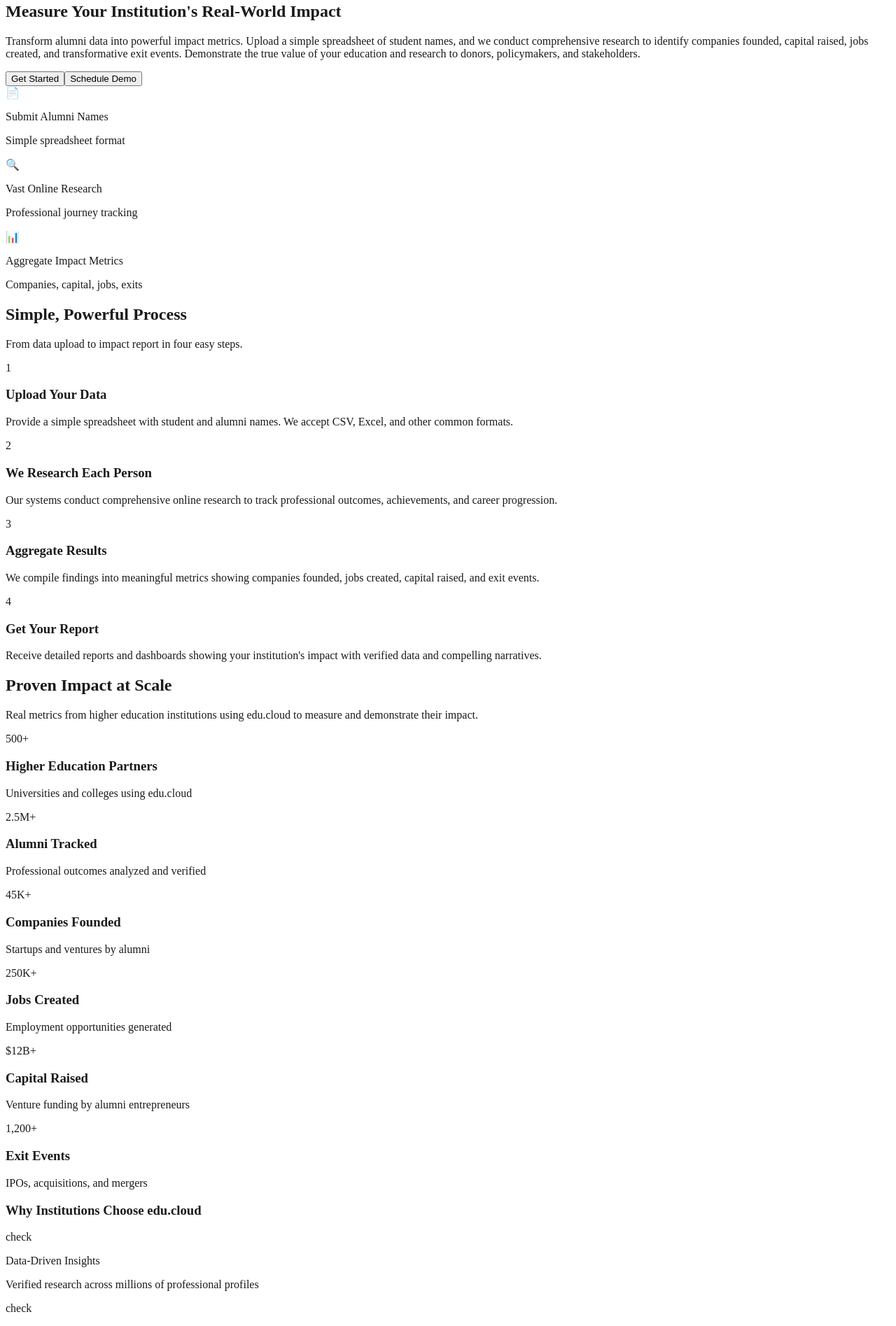
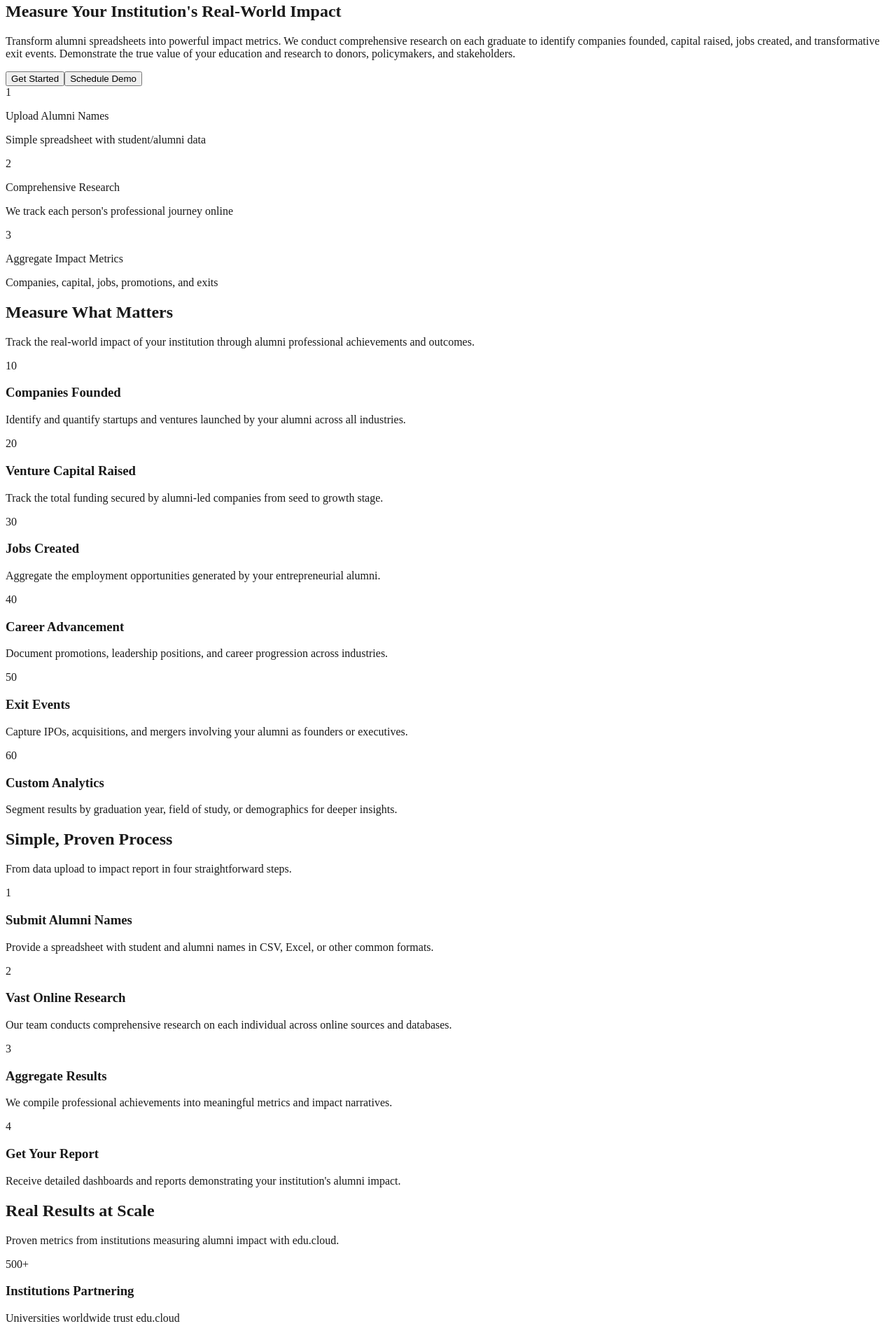
Before and after one commit to iakobidzedavid/educloud, a Next.js app: page / in a window 1280 px wide. Shown: the part 100-1995 px from the top of the page at 70% size. Built offline with nearby package versions, Linux system fonts and the light colour scheme.

Commit message:
[App] Find out what is the main page when we redirect to our web page, and change this

```diff
--- a/src/app/contact/page.tsx
+++ b/src/app/contact/page.tsx
@@ -117,7 +117,7 @@ export default function Contact() {
 
               {submitted && (
                 <div className="mt-4 p-4 bg-green-50 border border-green-200 rounded-lg text-green-800 text-center">
-                  check Thank you! We\'ll be in touch soon.
+                  check Thank you! We will be in touch soon.
                 </div>
               )}
             </form>
--- a/src/app/page.tsx
+++ b/src/app/page.tsx
@@ -1,7 +1,5 @@
 import Header from '@/components/Header';
 import Footer from '@/components/Footer';
-import HowItWorks from '@/components/HowItWorks';
-import Impact from '@/components/Impact';
 import CTA from '@/components/CTA';
 
 function Hero() {
@@ -14,7 +12,7 @@ function Hero() {
               Measure Your Institution's Real-World Impact
             </h1>
             <p className="text-lg sm:text-xl text-gray-700 mb-8 leading-relaxed">
-              Transform alumni data into powerful impact metrics. Upload a simple spreadsheet of student names, and we conduct comprehensive research to identify companies founded, capital raised, jobs created, and transformative exit events. Demonstrate the true value of your education and research to donors, policymakers, and stakeholders.
+              Transform alumni spreadsheets into powerful impact metrics. We conduct comprehensive research on each graduate to identify companies founded, capital raised, jobs created, and transformative exit events. Demonstrate the true value of your education and research to donors, policymakers, and stakeholders.
             </p>
             <div className="flex flex-col sm:flex-row gap-4">
               <button className="bg-yellow-500 text-gray-900 px-8 py-3 rounded-lg hover:bg-yellow-600 transition font-semibold">
@@ -26,36 +24,267 @@ function Hero() {
             </div>
           </div>
           <div className="bg-white rounded-2xl shadow-lg p-8 border border-gray-100">
-            <div className="space-y-4">
-              <div className="flex items-center gap-4">
-                <div className="w-12 h-12 bg-yellow-100 rounded-lg flex items-center justify-center">
-                  <span className="text-2xl">📄</span>
+            <div className="space-y-6">
+              <div className="flex items-start gap-4">
+                <div className="w-12 h-12 bg-yellow-100 rounded-lg flex items-center justify-center flex-shrink-0">
+                  <span className="text-2xl">1</span>
                 </div>
                 <div>
-                  <p className="font-semibold text-gray-900">Submit Alumni Names</p>
-                  <p className="text-sm text-gray-600">Simple spreadsheet format</p>
+                  <p className="font-semibold text-gray-900">Upload Alumni Names</p>
+                  <p className="text-sm text-gray-600">Simple spreadsheet with student/alumni data</p>
                 </div>
               </div>
-              <div className="flex items-center gap-4">
-                <div className="w-12 h-12 bg-yellow-100 rounded-lg flex items-center justify-center">
-                  <span className="text-2xl">🔍</span>
+              <div className="flex items-start gap-4">
+                <div className="w-12 h-12 bg-yellow-100 rounded-lg flex items-center justify-center flex-shrink-0">
+                  <span className="text-2xl">2</span>
                 </div>
                 <div>
-                  <p className="font-semibold text-gray-900">Vast Online Research</p>
-                  <p className="text-sm text-gray-600">Professional journey tracking</p>
+                  <p className="font-semibold text-gray-900">Comprehensive Research</p>
+                  <p className="text-sm text-gray-600">We track each person's professional journey online</p>
                 </div>
               </div>
-              <div className="flex items-center gap-4">
-                <div className="w-12 h-12 bg-yellow-100 rounded-lg flex items-center justify-center">
-                  <span className="text-2xl">📊</span>
+              <div className="flex items-start gap-4">
+                <div className="w-12 h-12 bg-yellow-100 rounded-lg flex items-center justify-center flex-shrink-0">
+                  <span className="text-2xl">3</span>
                 </div>
                 <div>
                   <p className="font-semibold text-gray-900">Aggregate Impact Metrics</p>
-                  <p className="text-sm text-gray-600">Companies, capital, jobs, exits</p>
+                  <p className="text-sm text-gray-600">Companies, capital, jobs, promotions, and exits</p>
                 </div>
               </div>
             </div>
           </div>
+        </div>
+      </div>
+    </section>
+  );
+}
+
+function Features() {
+  const features = [
+    {
+      icon: '10',
+      title: 'Companies Founded',
+      description: 'Identify and quantify startups and ventures launched by your alumni across all industries.',
+    },
+    {
+      icon: '20',
+      title: 'Venture Capital Raised',
+      description: 'Track the total funding secured by alumni-led companies from seed to growth stage.',
+    },
+    {
+      icon: '30',
+      title: 'Jobs Created',
+      description: 'Aggregate the employment opportunities generated by your entrepreneurial alumni.',
+    },
+    {
+      icon: '40',
+      title: 'Career Advancement',
+      description: 'Document promotions, leadership positions, and career progression across industries.',
+    },
+    {
+      icon: '50',
+      title: 'Exit Events',
+      description: 'Capture IPOs, acquisitions, and mergers involving your alumni as founders or executives.',
+    },
+    {
+      icon: '60',
+      title: 'Custom Analytics',
+      description: 'Segment results by graduation year, field of study, or demographics for deeper insights.',
+    },
+  ];
+
+  return (
+    <section id="features" className="py-20 px-4 sm:px-6 lg:px-8 bg-white">
+      <div className="max-w-7xl mx-auto">
+        <div className="text-center mb-16">
+          <h2 className="text-3xl sm:text-4xl lg:text-5xl font-bold text-gray-900 mb-4">
+            Measure What Matters
+          </h2>
+          <p className="text-lg text-gray-600 max-w-2xl mx-auto">
+            Track the real-world impact of your institution through alumni professional achievements and outcomes.
+          </p>
+        </div>
+
+        <div className="grid grid-cols-1 md:grid-cols-2 lg:grid-cols-3 gap-8">
+          {features.map((feature, index) => (
+            <div
+              key={index}
+              className="bg-gray-50 rounded-xl p-8 hover:shadow-lg hover:bg-yellow-50 transition duration-300 border border-gray-100"
+            >
+              <div className="text-4xl font-bold text-yellow-500 mb-4">{feature.icon}</div>
+              <h3 className="text-xl font-bold text-gray-900 mb-3">{feature.title}</h3>
+              <p className="text-gray-600 leading-relaxed">{feature.description}</p>
+            </div>
+          ))}
+        </div>
+      </div>
+    </section>
+  );
+}
+
+function Process() {
+  const steps = [
+    {
+      number: '1',
+      title: 'Submit Alumni Names',
+      description: 'Provide a spreadsheet with student and alumni names in CSV, Excel, or other common formats.',
+    },
+    {
+      number: '2',
+      title: 'Vast Online Research',
+      description: 'Our team conducts comprehensive research on each individual across online sources and databases.',
+    },
+    {
+      number: '3',
+      title: 'Aggregate Results',
+      description: 'We compile professional achievements into meaningful metrics and impact narratives.',
+    },
+    {
+      number: '4',
+      title: 'Get Your Report',
+      description: 'Receive detailed dashboards and reports demonstrating your institution\'s alumni impact.',
+    },
+  ];
+
+  return (
+    <section className="py-20 px-4 sm:px-6 lg:px-8 bg-gray-50">
+      <div className="max-w-7xl mx-auto">
+        <div className="text-center mb-16">
+          <h2 className="text-3xl sm:text-4xl lg:text-5xl font-bold text-gray-900 mb-4">
+            Simple, Proven Process
+          </h2>
+          <p className="text-lg text-gray-600 max-w-2xl mx-auto">
+            From data upload to impact report in four straightforward steps.
+          </p>
+        </div>
+
+        <div className="grid grid-cols-1 md:grid-cols-2 lg:grid-cols-4 gap-8">
+          {steps.map((step, index) => (
+            <div key={index} className="relative">
+              {index < steps.length - 1 && (
+                <div className="hidden lg:block absolute top-16 left-full w-full h-0.5 bg-yellow-300 -z-10"></div>
+              )}
+
+              <div className="bg-white rounded-xl p-6 border border-gray-200 h-full">
+                <div className="w-12 h-12 bg-yellow-500 text-gray-900 rounded-full flex items-center justify-center font-bold text-lg mb-4">
+                  {step.number}
+                </div>
+                <h3 className="text-xl font-bold text-gray-900 mb-3">{step.title}</h3>
+                <p className="text-gray-600 leading-relaxed">{step.description}</p>
+              </div>
+            </div>
+          ))}
+        </div>
+      </div>
+    </section>
+  );
+}
+
+function ImpactStats() {
+  const metrics = [
+    {
+      number: '500+',
+      label: 'Institutions Partnering',
+      subtext: 'Universities worldwide trust edu.cloud',
+    },
+    {
+      number: '2.5M+',
+      label: 'Alumni Tracked',
+      subtext: 'Professional outcomes analyzed',
+    },
+    {
+      number: '45K+',
+      label: 'Companies Founded',
+      subtext: 'Startups launched by alumni',
+    },
+    {
+      number: '250K+',
+      label: 'Jobs Created',
+      subtext: 'Employment generated',
+    },
+    {
+      number: '$12B+',
+      label: 'Capital Raised',
+      subtext: 'Venture funding by alumni',
+    },
+    {
+      number: '1,200+',
+      label: 'Exit Events',
+      subtext: 'IPOs, acquisitions, mergers',
+    },
+  ];
+
+  return (
+    <section className="py-20 px-4 sm:px-6 lg:px-8 bg-white">
+      <div className="max-w-7xl mx-auto">
+        <div className="text-center mb-16">
+          <h2 className="text-3xl sm:text-4xl lg:text-5xl font-bold text-gray-900 mb-4">
+            Real Results at Scale
+          </h2>
+          <p className="text-lg text-gray-600 max-w-2xl mx-auto">
+            Proven metrics from institutions measuring alumni impact with edu.cloud.
+          </p>
+        </div>
+
+        <div className="grid grid-cols-1 md:grid-cols-2 lg:grid-cols-3 gap-8">
+          {metrics.map((metric, index) => (
+            <div
+              key={index}
+              className="bg-gradient-to-br from-yellow-50 to-amber-50 rounded-xl p-8 text-center border border-yellow-200"
+            >
+              <div className="text-4xl sm:text-5xl font-bold text-yellow-600 mb-2">
+                {metric.number}
+              </div>
+              <h3 className="text-lg font-bold text-gray-900 mb-2">{metric.label}</h3>
+              <p className="text-sm text-gray-600">{metric.subtext}</p>
+            </div>
+          ))}
+        </div>
+      </div>
+    </section>
+  );
+}
+
+function WhyChooseUs() {
+  const reasons = [
+    {
+      title: 'Comprehensive Research',
+      description: 'We go beyond LinkedIn to identify all significant alumni achievements across online sources.',
+    },
+    {
+      title: 'Data-Driven Storytelling',
+      description: 'Transform raw metrics into compelling narratives that resonate with donors and stakeholders.',
+    },
+    {
+      title: 'Scalable Solutions',
+      description: 'Handle portfolios from hundreds to millions of alumni efficiently and accurately.',
+    },
+    {
+      title: 'Enterprise Security',
+      description: 'GDPR and FERPA compliant with enterprise-grade security for sensitive educational data.',
+    },
+  ];
+
+  return (
+    <section className="py-20 px-4 sm:px-6 lg:px-8 bg-yellow-50">
+      <div className="max-w-7xl mx-auto">
+        <div className="text-center mb-16">
+          <h2 className="text-3xl sm:text-4xl lg:text-5xl font-bold text-gray-900 mb-4">
+            Why Choose edu.cloud
+          </h2>
+          <p className="text-lg text-gray-600 max-w-2xl mx-auto">
+            Leading institutions depend on us to demonstrate their real impact.
+          </p>
+        </div>
+
+        <div className="grid grid-cols-1 md:grid-cols-2 gap-8">
+          {reasons.map((reason, index) => (
+            <div key={index} className="bg-white rounded-xl p-8 border border-yellow-200">
+              <h3 className="text-xl font-bold text-gray-900 mb-3">{reason.title}</h3>
+              <p className="text-gray-600 leading-relaxed">{reason.description}</p>
+            </div>
+          ))}
         </div>
       </div>
     </section>
@@ -67,8 +296,10 @@ export default function Home() {
     <main className="min-h-screen bg-white">
       <Header />
       <Hero />
-      <HowItWorks />
-      <Impact />
+      <Features />
+      <Process />
+      <ImpactStats />
+      <WhyChooseUs />
       <CTA />
       <Footer />
     </main>
--- a/src/components/CTA.tsx
+++ b/src/components/CTA.tsx
@@ -3,10 +3,10 @@ export default function CTA() {
     <section id="contact" className="py-20 px-4 sm:px-6 lg:px-8 bg-gradient-to-r from-yellow-400 to-amber-500">
       <div className="max-w-4xl mx-auto text-center">
         <h2 className="text-3xl sm:text-4xl lg:text-5xl font-bold text-gray-900 mb-6">
-          Ready to Measure Your Impact?
+          Ready to Measure Your Institution's Impact?
         </h2>
         <p className="text-lg text-gray-800 mb-8 leading-relaxed">
-          Join hundreds of higher education institutions demonstrating the real-world outcomes of their education and research programs.
+          Join hundreds of higher education institutions demonstrating the real-world outcomes of their education and research programs. Upload your alumni data and get started today.
         </p>
         <div className="flex flex-col sm:flex-row gap-4 justify-center">
           <button className="bg-gray-900 text-white px-8 py-3 rounded-lg hover:bg-gray-800 transition font-semibold">
--- a/src/components/Footer.tsx
+++ b/src/components/Footer.tsx
@@ -14,7 +14,7 @@ export default function Footer() {
               <span className="font-bold text-white">edu.cloud</span>
             </Link>
             <p className="text-sm text-gray-400">
-              Demonstrate the impact of your education and research on alumni success and society.
+              Measure and demonstrate your institution's alumni impact with comprehensive research and analytics.
             </p>
           </div>
 
```
Also changed, not shown: src/app/platform/page.tsx (+3 -46 lines), src/components/Hero.tsx (+9 -9 lines), src/components/Pricing.tsx (+9 -3 lines), src/components/Testimonials.tsx (+7 -7 lines).
